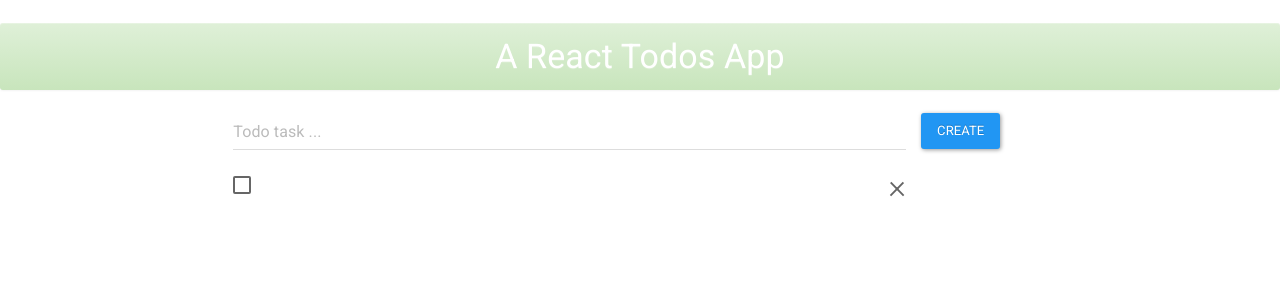
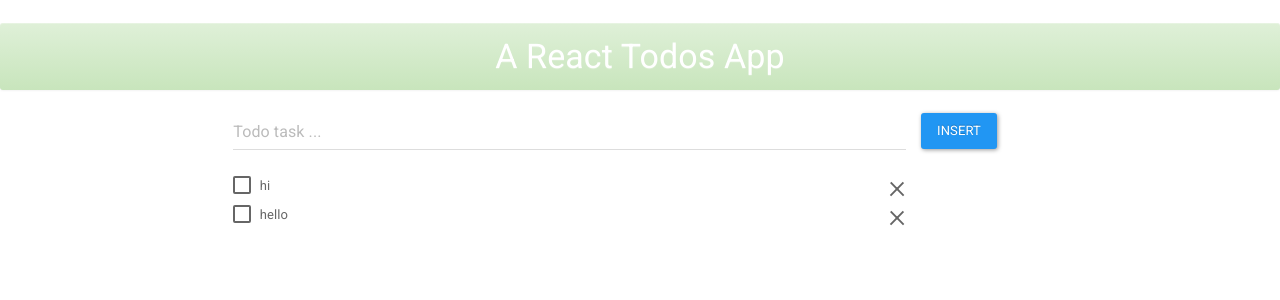
Before and after one commit to nalin-adhikari/todos-app-react-js, a React app: page / in a window 1280 px wide. Shown: the top 300 px of the page. Built offline with nearby package versions, Linux system fonts and the light colour scheme.

Commit message:
parse int index added

```diff
--- a/App.jsx
+++ b/App.jsx
@@ -2,23 +2,23 @@ import React from 'react';
 
 class App extends React.Component {
 
-  getInitialState(){
-    var todos = [];
-    var completed = [];
-    if(localStorage.todos && localStorage.completed){
-      todos = JSON.parse(localStorage.todos);
-      completed = JSON.parse(localStorage.completed);
-    }else{
-      //Insert dummy todos
-      todos.push("todos one");
-      completed.push("true");
-    }
+  // getInitialState(){
+  //   var todos = [];
+  //   var completed = [];
+  //   if(localStorage.todos && localStorage.completed){
+  //     todos = JSON.parse(localStorage.todos);
+  //     completed = JSON.parse(localStorage.completed);
+  //   }else{
+  //     //Insert dummy todos
+  //     todos.push("todos one");
+  //     completed.push("true");
+  //   }
 
-    return{
-      todos: todos,
-      completed: completed
-    };
-  }
+  //   return{
+  //     todos: todos,
+  //     completed: completed
+  //   };
+  // }
 
    render() {
       return (
@@ -49,9 +49,12 @@ class Greeting extends React.Component{
 
 class TodoForm extends React.Component{
 
-   addTodos(){
-    var todo = document.getElementById("todoItem");
-   }
+  addTodos(){
+    var todo = document.getElementById('todoItem').value;
+    //console.log(todo);
+    todos.push(todo);
+    console.log(todos);
+  }
 
    render(){
       return (
@@ -59,29 +62,46 @@ class TodoForm extends React.Component{
             <div className="col-lg-10">
               <input type="text" className="form-control" id="todoItem" placeholder="Todo task ..." />
             </div>
-            <button type="button" className="btn btn-primary" onClick={this.addTodos()} >Create</button>
+            <button type="button" className="btn btn-primary" onClick={this.addTodos} >Insert</button>
           </div>
          );
    }
 }
 
 class TodoList extends React.Component{
-   render(){
+
+  render(){
       return (
             <div className="form-group">
-               <div className="col-lg-10">
-                 <div className="checkbox">
-                 <button type="button" className="close" data-dismiss="alert">&times;</button>
-                   <label>
-                     <input type="checkbox" /> {this.todos}
-                   </label>
-                 </div>
+               <div className="col-lg-10" id="list">
+                {todos.map(function(item, index){
+                    return <TodoListItem key={index} item={item} index={index} />;
+                })}
                </div>
              </div>
          );
    }
 }
 
-var todos = localStorage.getItem('todos') || [];
+class TodoListItem extends React.Component {
+  constructor(props){
+    super(props);
+  }
+
+  render(){
+    return (
+      <div className="checkbox">
+        <button type="button" className="close" data-dismiss="alert">&times;</button>
+        <label>
+          <input type="checkbox" /> { todos[parseInt(this.props.index)] }
+        </label>
+      </div>
+    );
+  }
+}
+
+// var todos = localStorage.getItem('todos') || [];
+var todos = ["hi", "hello"];
+
 
 export default App;
```
